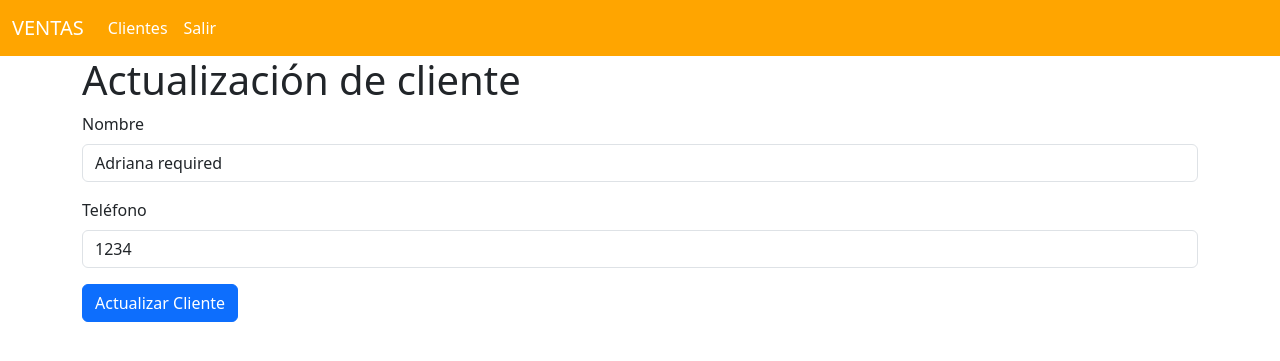
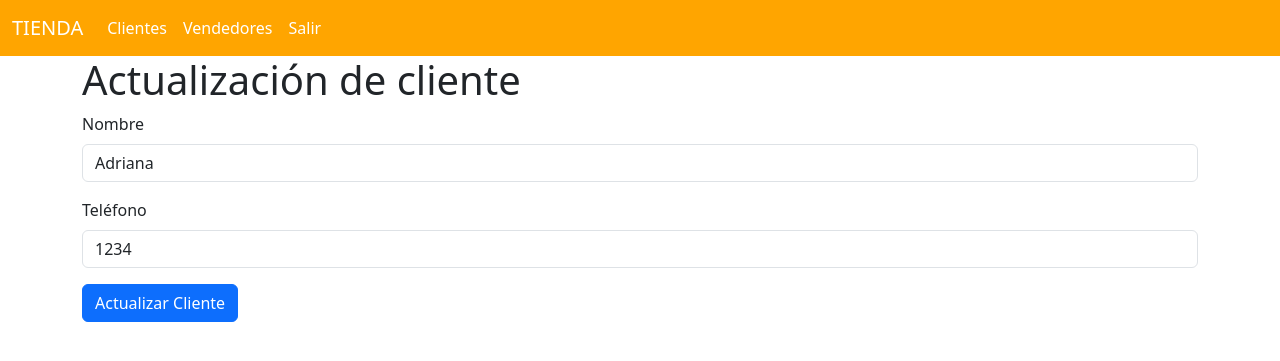
Before and after one commit to AdgaCov/tienda_local, a Flask app: page /clientes/edit/1 in a window 1280 px wide. Shown: the top 361 px of the page. Run offline with Flask 3, Linux system fonts and the light colour scheme.

Commit message:
Commit para darle arreglos a pequeños errores

```diff
--- a/templates/base.html
+++ b/templates/base.html
@@ -9,7 +9,7 @@
 <body>
     <nav class="navbar navbar-expand-lg custom-navbar">
         <div class="container-fluid">
-          <a class="navbar-brand" href="#">VENTAS</a>
+          <a class="navbar-brand" href="#">TIENDA</a>
           <button class="navbar-toggler" type="button" data-bs-toggle="collapse" data-bs-target="#navbarNav" aria-controls="navbarNav" aria-expanded="false" aria-label="Toggle navigation">
             <span class="navbar-toggler-icon"></span>
           </button>
@@ -17,6 +17,9 @@
             <ul class="navbar-nav">
               <li class="nav-item">
                 <a class="nav-link" aria-current="page" href="/clientes/">Clientes</a>
+              </li>
+              <li class="nav-item">
+                <a class="nav-link" aria-current="page" href="/vendedores/">Vendedores</a>
               </li>
               <li class="nav-item">
                 <a class="nav-link" href="#">Salir</a>
--- a/templates/clientes/edit.html
+++ b/templates/clientes/edit.html
@@ -7,7 +7,7 @@
 <form action="{{url_for('cliente.edit', id=cliente.id)}}" method="post">
     <div class="mb-3">
         <label for="" class="form-label">Nombre</label>
-        <input type="text" class="form-control" name="nombre" value="{{cliente.nombre}} required">
+        <input type="text" class="form-control" name="nombre" value="{{cliente.nombre}}" required>
     </div>
     <div class="mb-3">
         <label for="" class="form-label">Teléfono</label>
```
Also changed, not shown: instance/tienda.db.
